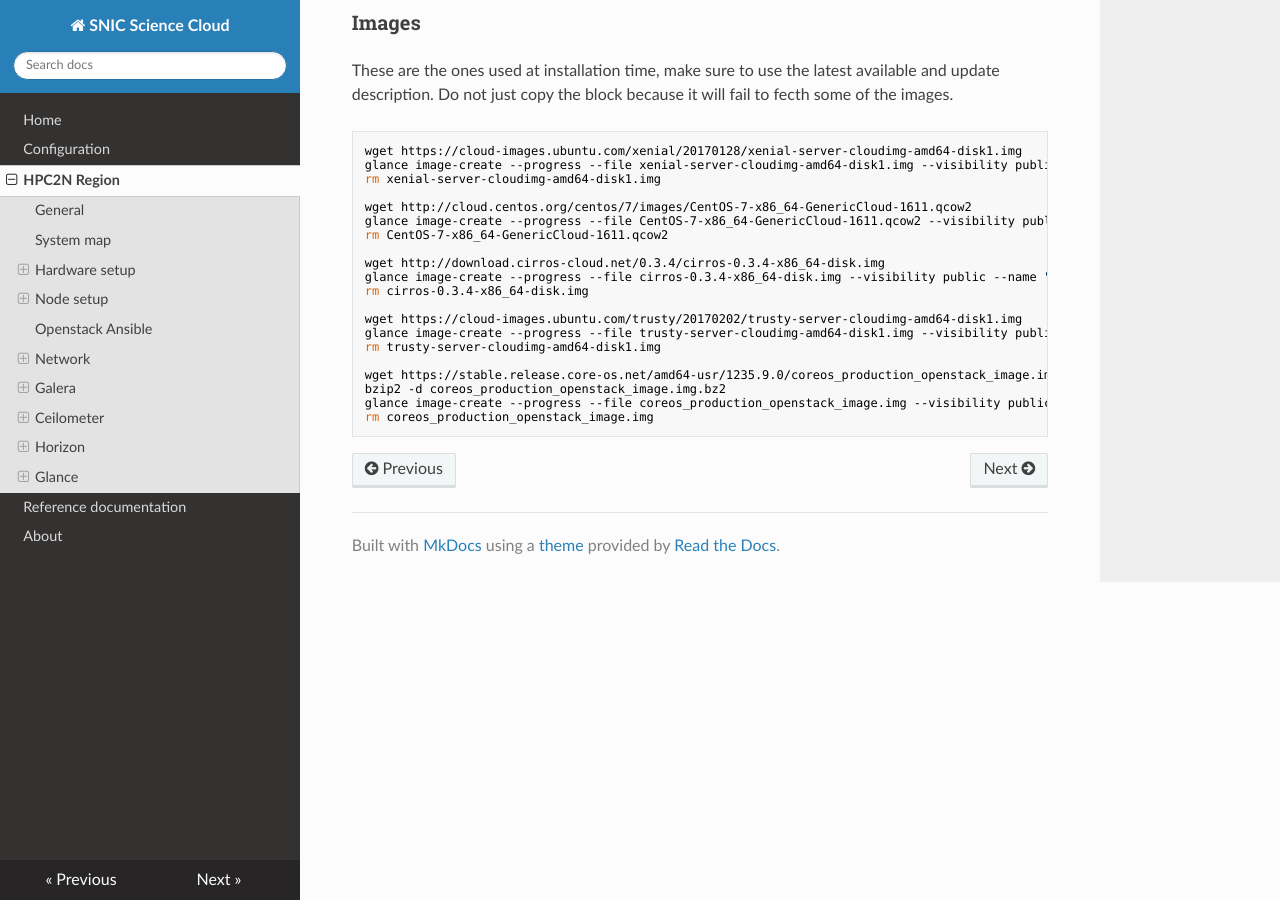
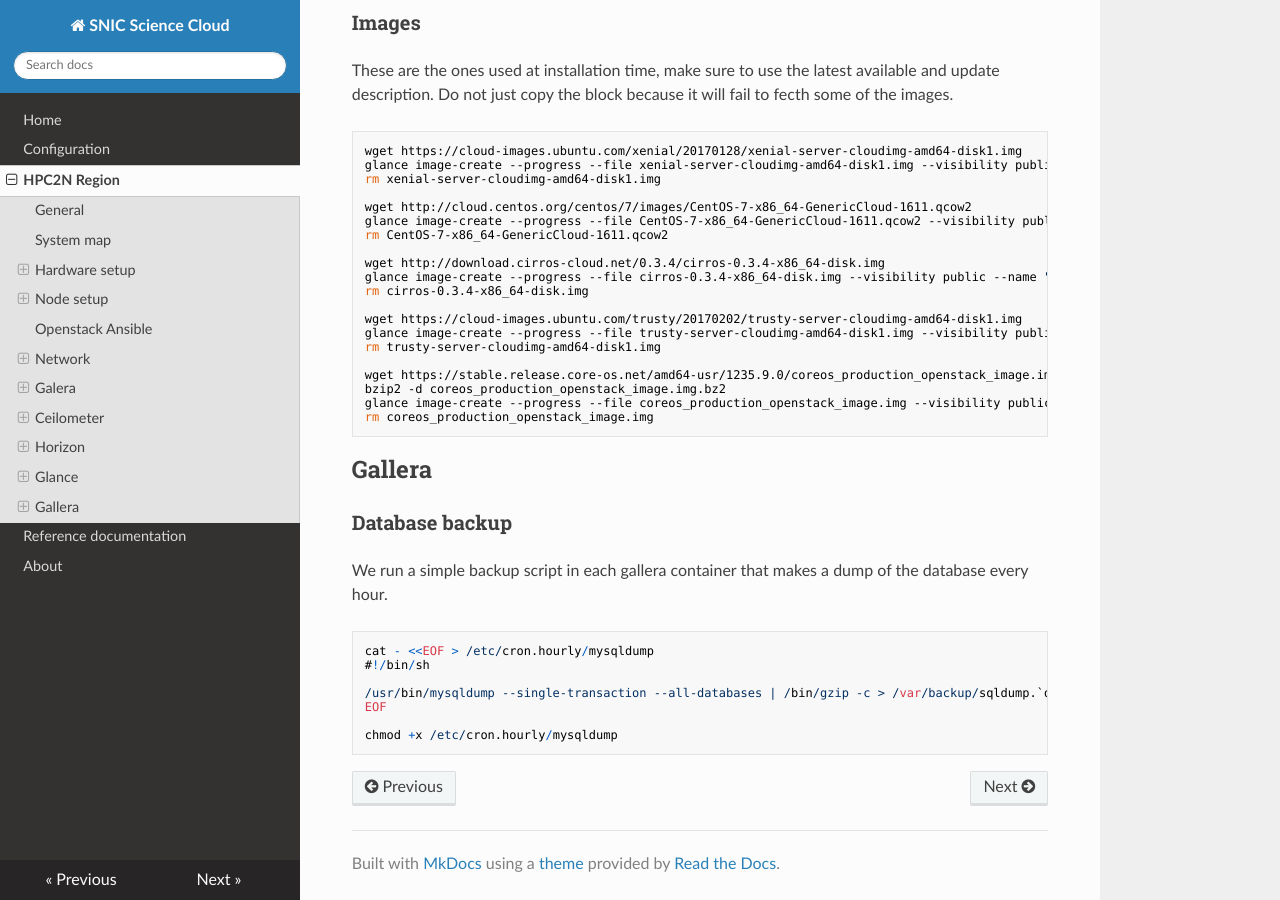
Before and after one commit to SNICScienceCloud/operators-documentation, an MkDocs documentation site: the page built from docs/config_hpc2n.md, in a window 1280 px wide and 900 px high, scrolled down 9943 px. Built offline with MkDocs 1.6.1, drawn with Linux system fonts in a browser that asks for light colours; nearby versions of some CDN libraries; old or Windows-style settings are respelled for this version of MkDocs.

Commit message:
Database backup

```diff
--- a/docs/config_hpc2n.md
+++ b/docs/config_hpc2n.md
@@ -506,3 +506,18 @@ Do not just copy the block because it will fail to fecth some of the images.
     bzip2 -d coreos_production_openstack_image.img.bz2
     glance image-create --progress --file coreos_production_openstack_image.img --visibility public --name "CoreOS 1235.9.0 [20170202]" --disk-format qcow2 --container-format bare --min-disk 9
     rm coreos_production_openstack_image.img
+
+
+## Gallera
+
+### Database backup
+
+We run a simple backup script in each gallera container that makes a dump of the database every hour.
+
+    cat - <<EOF > /etc/cron.hourly/mysqldump
+    #!/bin/sh
+
+    /usr/bin/mysqldump --single-transaction --all-databases | /bin/gzip -c > /var/backup/sqldump.`date +"%H"`.sql.gz
+    EOF
+
+    chmod +x /etc/cron.hourly/mysqldump
```
